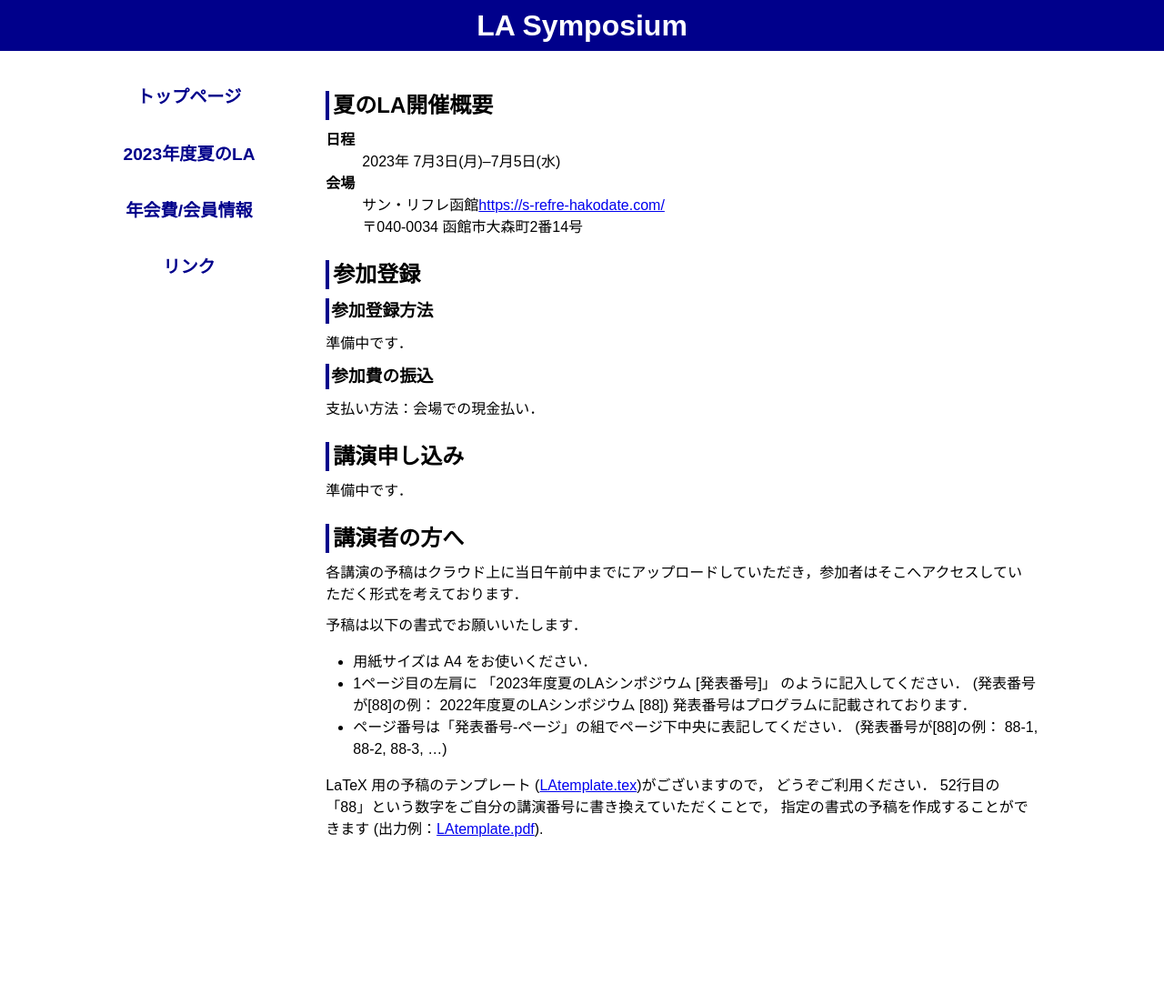
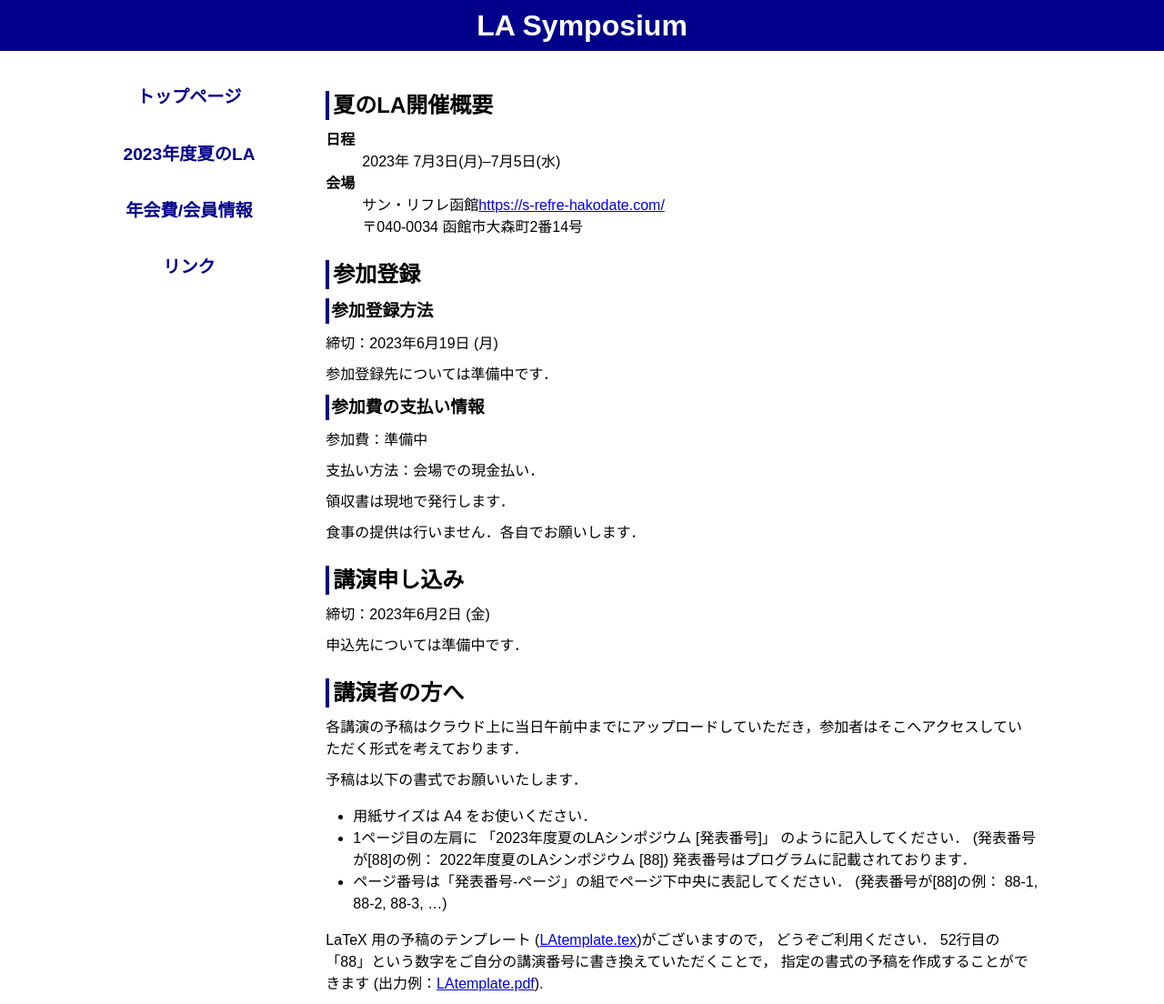
Before and after one commit to ytamura12/la-symposium_test.github.io, a Jekyll site: the page built from 2023/summer.md, in a window 1280 px wide. Shown: the whole page at 91% size. Built offline with Jekyll 4.4.1, drawn with Linux system fonts in a browser that asks for light colours; before the commit the page ends 934 px from its top, so only the background shows below that.

Commit message:
Add files via upload

```diff
--- a/2023/summer.md
+++ b/2023/summer.md
@@ -18,14 +18,27 @@ title: LA Symposium 2023, 夏のLA
 参加登録
 --------
 ### 参加登録方法
-準備中です．
 
-### 参加費の振込
+締切：2023年6月19日 (月)
+
+参加登録先については準備中です．
+
+### 参加費の支払い情報
+
+参加費：準備中
+
 支払い方法：会場での現金払い．
+
+領収書は現地で発行します．
+
+食事の提供は行いません．各自でお願いします．
+
 
 講演申し込み
 --------
-準備中です．
+締切：2023年6月2日 (金)
+
+申込先については準備中です．
 
 
 講演者の方へ
```
